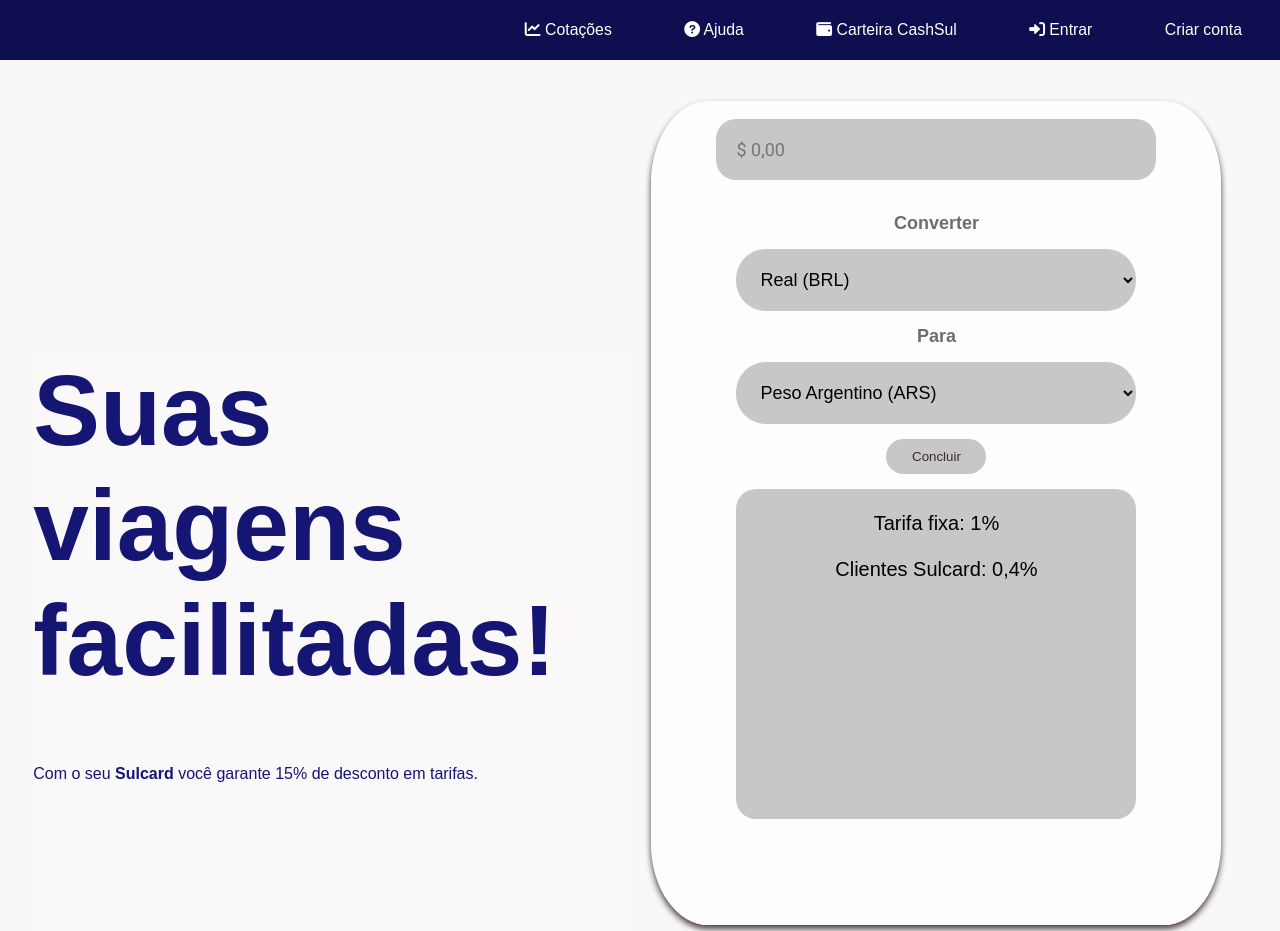
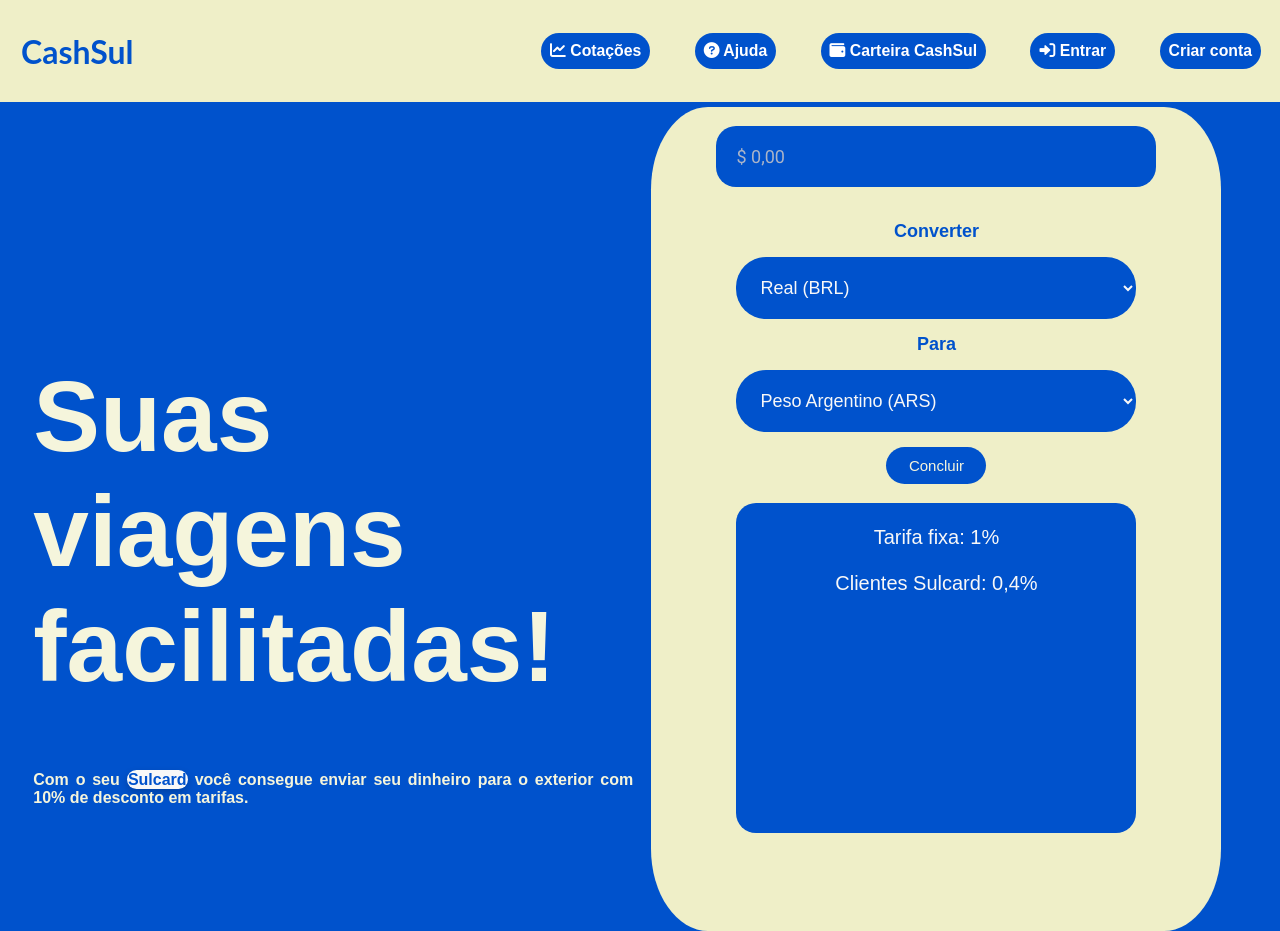
Before and after one commit to MateusCavalcante00/CashSul, a plain HTML site: page index.html in a window 1280 px wide. Shown: the top 931 px of the page. Drawn offline with nearby package versions, Linux system fonts and the light colour scheme.

Commit message:
new update

```diff
--- a/estilo.css
+++ b/estilo.css
@@ -1,13 +1,15 @@
 /**/
 body {
-    background-color: #F8F8F8
+    background-color: #0052CC;
+    font-family: 'Lato', sans-serif;
+    height: 100vh;
 }
+
 
 /**/
 .header1 {
-    background-color: rgb(14, 14, 80);
+    background-color: #efefc8;
     padding: 21px;
-    text-align: right;
     color: white;
     font-size: 15.8px;
     font-family: 'Raleway', sans-serif;
@@ -16,56 +18,75 @@ body {
     left: 0;
     width: 100%;
     z-index: 1000;
-    height: -15px;
+    height: 60px;
+    /* Ajuste o valor da altura conforme necessário */
     caret-color: transparent;
+    display: flex;
+    justify-content: space-between;
+    align-items: center;
+}
+
+.header1 .txtLogo {
+    font-size: 32px;
+    font-weight: 700;
+    color: #0052CC;
+    margin-right: auto;
+    background-color: #efefc8;
+    font-family: 'Lato', sans-serif;
 }
 
 .header1 span {
-    margin-right: 50px;
-    background-color: rgb(14, 14, 80);
+    margin-right: 40px;
+    background-color: #0052CC;
     color: white;
     padding: 9px;
     border-radius: 20px;
-    transition: background-color 0.4s, color 0.4s;
+    transition: background-color 0.4s, color 0.4s, box-shadow 0.3s ease, transform 0.3s ease;
+    display: inline-block;
 }
 
 .header1 span:hover {
-    background-color: #FFFFFF;
+    background-color: #FFA366;
     color: rgb(14, 14, 80);
+    transform: scale(1.1);
+}
+
+.header1 span strong {
+    font-weight: bold;
 }
 
 /**/
 .conversao {
-    background-color: rgba(255, 255, 255, 0.762);
-    font-family: Arial, Helvetica, sans-serif;
-    color: white;
+    background-color: #efefc8;
+    color: #120c69;
     height: 103vh;
     width: 570px;
     text-align: center;
     margin: 0 auto;
     margin-right: 4%;
     border-radius: 10%;
-    box-shadow: 0px 4px 6px rgb(78, 61, 61);
-    margin-top: 8%;
+    margin-top: 8.5%;
     caret-color: transparent;
     display: flex;
     flex-direction: column;
     align-items: center;
+    border: NONE;
 }
 
 /**/
 .mensagem {
-    background-color: rgba(250, 248, 248, 0.815);
+    background-color: #0052CC;
     font-family: 'Montserrat', sans-serif;
     width: 600px;
     height: 120vh;
     text-align: justify;
-    color: rgb(21, 21, 116);
+    color: #F5F5DC;
     font-size: 15px;
     margin-top: -50.6%;
     margin-left: 2%;
     gap: 20px;
     caret-color: transparent;
+    font-weight: 700;
 }
 
 .mensagem .titulo {
@@ -74,61 +95,71 @@ body {
 
 /**/
 input[type='number'] {
+    color: #F8F8F8;
     width: 400px;
     padding: 20px;
     margin-bottom: 15px;
     border-radius: 20px;
     border: none;
-    background-color: rgb(201, 199, 198);
+    background-color: #0052CC;
     font-family: 'Roboto', sans-serif;
     font-size: 18px;
     caret-color: auto;
     transition: none;
 }
 
-input[type='button'] {
-    background-color: rgb(201, 199, 198);
-    margin-bottom: 15px;
+input::placeholder {
+    color: #AAB4C8;
+    font-style: normal;
+}
+
+.botao {
+    background-color: #0052CC;
+    margin-bottom: 19px;
     width: 100px;
+    color: #F5F5DC;
     padding: 10px;
     border-radius: 20px;
     border: none;
     cursor: pointer;
-    color: rgb(51, 45, 45);
-    transition: background-color 0.3s, color 0.3s;
+    font-size: 15px;
+    transition: background-color 0.4s, color 0.4s, box-shadow 0.3s ease, transform 0.3s ease;
 }
 
-input[type='button']:hover {
-    background-color: #2f2b68;
-    color: white;
+.botao:hover {
+    Background-color: #FFA366;
+    color: rgb(14, 14, 80);
+    transform: scale(1.1);
 }
 
 /**/
 select {
     width: 400px;
+    color: #F8F8F8;
     padding: 20px;
     gap: 20px;
     margin-bottom: 15px;
     border-radius: 30px;
     border: none;
-    background-color: rgb(201, 199, 198);
+    background-color: #0052CC;
     font-size: 18px;
     font-family: 'Poppins', sans-serif;
     cursor: pointer;
-    transition: background-color 0.3s, color 0.3s;
+    transition: background-color 0.4s, color 0.4s, box-shadow 0.3s ease, transform 0.3s ease;
 }
 
 select:hover {
-    background-color: #2f2b68;
-    color: white;
+    Background-color: #FFA366;
+    color: rgb(14, 14, 80);
+    transform: scale(1.1);
 }
 
 /**/
 #valores {
     width: 400px;
     height: 40%;
-    background-color: rgb(201, 199, 198);
-    color: black;
+    background-color: #0052CC;
+    color: #F8F8F8;
     margin-bottom: 20px;
     border-radius: 20px;
     border: none;
@@ -141,7 +172,7 @@ select:hover {
 .txt {
     font-weight: bold;
     font-size: 18px;
-    color: rgb(111, 109, 108);
+    color: #0052CC;
     text-align: left;
     margin-bottom: 15px;
     font-family: 'Raleway', sans-serif;
@@ -150,14 +181,22 @@ select:hover {
 /**/
 .sulcard {
     background-color: #F8F8F8;
-    color: rgb(21, 21, 116);
+    color: #0052CC;
     transition: background-color 0.3s, border 0.3s;
+    border-radius: 20px;
+    padding: 1.3px;
+    transition: background-color 0.4s, color 0.4s, box-shadow 0.3s ease, transform 0.3s ease;
+    box-shadow: 0 4px 8px rgba(0, 0, 0, 0.2);
 }
 
 .sulcard:hover {
-    background-color: rgb(21, 21, 116);
-    color: #F8F8F8;
-    padding: 9px;
+    Background-color: #FFA366;
+    color: rgb(14, 14, 80);
+    padding: 3px;
     border-radius: 15px;
-    font-size: 20px;
+    transform: scale(1.1);
 }
+
+footer {
+    margin-top: 100;
+}
--- a/index.html
+++ b/index.html
@@ -12,15 +12,18 @@
 </head>
 
 <body>
-
     <div class="header1">
+        <strong>
+            <h1 class="txtLogo" style="cursor: pointer;">CashSul</h1>
+        </strong>
+        <strong>
             <span style="cursor: pointer;">
                 <i class="fas fa-chart-line"></i> Cotações
             </span>
             <span style="cursor: pointer;">
                 <i class="fas fa-circle-question"></i> Ajuda
             </span>
-        <span style="cursor:pointer;">
+            <span style="cursor: pointer;">
                 <i class="fas fa-wallet"></i> Carteira CashSul
             </span>
             <span style="cursor: pointer;">
@@ -29,7 +32,9 @@
             <span style="cursor: pointer;">
                 Criar conta
             </span>
+        </strong>
     </div>
+
     <section class="conversao">
 
         <br><input type="number" name="valor" id="valor" placeholder="$ 0,00"></br>
@@ -46,11 +51,13 @@
             <option value="VES">Bolivar Venezuelano (VES)</option>
             <option value="USD">Dólar Americano (USD)</option>
             <option value="PYG">Guaraní (PYG)</option>
+
         </select>
 
         <strong class="txt">Para</strong>
 
         <select name="para" id="select2">
+
             <option value="ARS">Peso Argentino (ARS)</option>
             <option value="BRL">Real (BRL)</option>
             <option value="BOB">Boliviano (BOB)</option>
@@ -61,9 +68,10 @@
             <option value="VES">Bolivar Venezuelano (VES)</option>
             <option value="USD">Dólar Americano (USD)</option>
             <option value="PYG">Guaraní (PYG)</option>
+
         </select>
 
-        <input type="button" value="Concluir" onclick="valores()">
+        <strong><input class="botao" type="button" value="Concluir" onclick="valores()"></strong>
 
         <div id="valores">
             <br>Tarifa fixa: 1%</br>
@@ -75,15 +83,15 @@
     <div class="mensagem">
         <h1 class="titulo" style="font-size: 100px;">Suas viagens facilitadas!</h1>
         <p style="font-size: 16px;">
-            Com o seu <strong class="sulcard" style="cursor: pointer; ">Sulcard</strong> você garante
-            15% de desconto em
+            Com o seu <strong class="sulcard" style="cursor: pointer; ">Sulcard</strong> você consegue
+            enviar seu dinheiro para o exterior com 10% de desconto em
             tarifas.
         </p>
     </div>
 
     <script src="main.js"></script>
     <strong>
-        <footer style="text-align: center;">&copy;CashSul finances</footer>
+        <footer style="text-align: center;color: white;">&copy;CashSul finances</footer>
 </body>
 
 </html>
--- a/main.js
+++ b/main.js
@@ -7,8 +7,10 @@ function valores(){
  let select2 = document.getElementById('select2');
  let divValores = document.getElementById('valores');
 
- if(valor.value === ""){
-    alert('sem valor')
+ if(valor.value === "" || select1.value === select2.value){
+    alert('Conversão invalida!');
+    valor.value = "";
+    valor.focus();
     return;
  }
 
@@ -16,14 +18,14 @@ function valores(){
  let dinheiro = Number(valor.value);
 
  const moedasEmdolar = [
-    {BRL:5.79},
-    {ARS:998.0},
+    {BRL:5.76},
+    {ARS:1001},
     {COP:4.421},
     {BOB:6.85},
-    {CLP:168.97},
-    {PYG:1.342},
-    {VES: 45.5},
-    {PEN:3.80}
+    {CLP:971.65},
+    {PYG:7.844},
+    {VES: 45.67},
+    {PEN:3.79}
  ]
 
  const simbolos = {
@@ -44,32 +46,37 @@ function valores(){
  const chave2 = moedasEmdolar.find(item => item[para] !== undefined);
 
  if(converter !== 'USD' && chave2 !== undefined){
+     tarifa = dinheiro * 1.5 / 100;
 
-     valorEmdolar = dinheiro / chave1[converter];
+     valorEmdolar = (dinheiro - tarifa) / chave1[converter]
 
      valorConvertido = valorEmdolar * chave2[para];
 
-     tarifa = dinheiro * 0.1 / 100;
+
+     tarifa = dinheiro * 1.0 / 100;
 
      divValores.innerHTML = `<br style="display: table;">${valorConvertido.toLocaleString(`${simbolos[para]}`, {style: 'currency', currency: `${para}`})}</br>
                              <br>Tarifa: ${tarifa.toLocaleString(`${simbolos[converter]}`,{style: 'currency', currency: `${converter}`})}</br>`
 
  }else if(converter === 'USD'){
+     tarifa = dinheiro * 1.0 / 100;
 
-     valorConvertido =  dinheiro * chave2[para];
+     valorConvertido =  (dinheiro - tarifa) * chave2[para];
 
-     tarifa = dinheiro * 0.1 / 100;
 
      divValores.innerHTML = `<br style="display: table;">${valorConvertido.toLocaleString(`${simbolos[para]}`, {style: 'currency', currency: `${para}`})}</br>
                              <br>Tarifa: ${tarifa.toLocaleString(`us-EN`,{style: 'currency', currency: `USD`})}</br>`
  }else if(!chave2){
+     tarifa = dinheiro * 1.0 / 100;
 
-     valorConvertido = dinheiro / chave1[converter];
+     valorConvertido = (dinheiro - tarifa) / chave1[converter];
 
-     tarifa = dinheiro * 0.1 / 100;
 
      divValores.innerHTML = `<br style="display: table;">${valorConvertido.toLocaleString(`us-EN`, {style: 'currency', currency: `USD`})}</br>
                              <br>Tarifa: ${tarifa.toLocaleString(`${simbolos[converter]}`,{style: 'currency', currency: `${converter}`})}</br>`
  };
 
+ valor.value = "";
+ valor.focus();
+
 };
```
Lines whose indentation alone changed are shown as unchanged.
